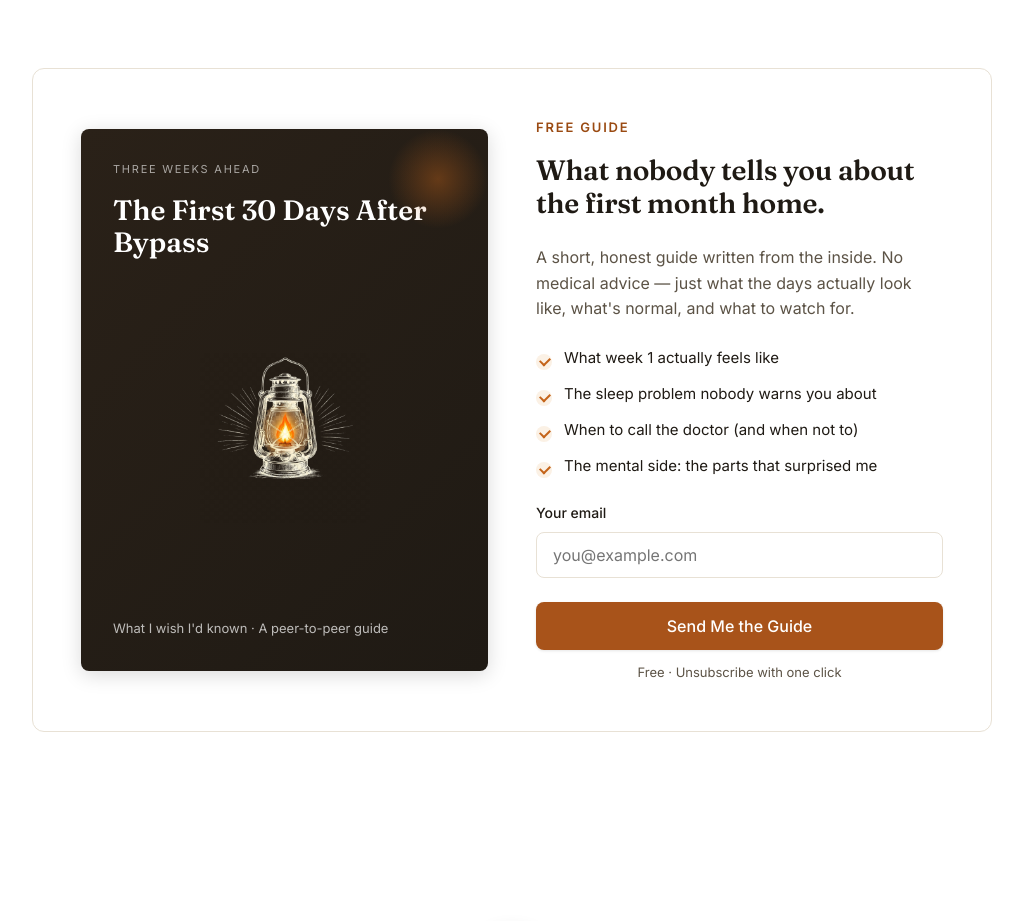
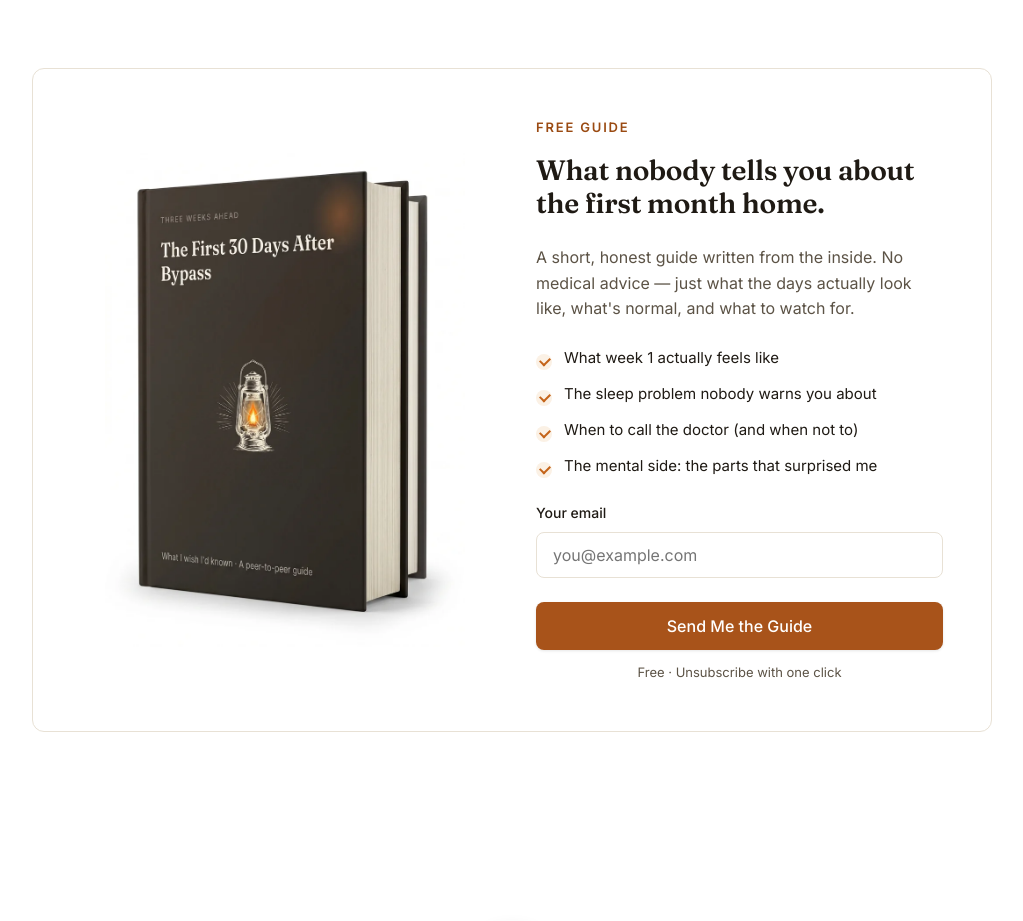
Before and after one commit to fbeach73/threeweeksahead, a website: page index.html in a window 1280 px wide. Shown: the part 1480-2401 px from the top of the page, without its empty margins (128-1151 px from the left). Drawn offline with Linux system fonts and the light colour scheme.

Commit message:
feat: replace flat guide cover with photorealistic 3D hardcover
Swap the CSS guide-preview panel for a thick 3D hardcover mockup
(guide-book.webp, 31KB) rendered via nano from the existing cover art —
visible spine/page depth, soft shadow, glowing lantern preserved.

Co-Authored-By: Claude Opus 4.8 (1M context) <noreply@anthropic.com>

```diff
--- a/index.html
+++ b/index.html
@@ -272,6 +272,13 @@
     height: auto;
     align-self: center;
     margin: 8px 0;
+  }
+  .guide-book {
+    display: block;
+    width: 100%;
+    max-width: 360px;
+    height: auto;
+    margin: 0 auto;
   }
   .guide-preview-footer {
     font-size: 13px;
@@ -550,14 +557,7 @@
   <div class="container-wide">
     <div class="lead-magnet">
       <div class="lead-magnet-grid">
-        <div class="guide-preview">
-          <div>
-            <div class="guide-preview-eyebrow">Three Weeks Ahead</div>
-            <div class="guide-preview-title">The First 30 Days After Bypass</div>
-          </div>
-          <img src="/cover-lantern.png" alt="" class="guide-cover-mark" width="200" height="200" loading="lazy" decoding="async">
-          <div class="guide-preview-footer">What I wish I'd known · A peer-to-peer guide</div>
-        </div>
+        <img src="/guide-book.webp" alt="The First 30 Days After Bypass — a free peer-to-peer guide from Three Weeks Ahead" class="guide-book" width="820" height="1125" loading="lazy" decoding="async">
         <div>
           <div class="eyebrow">Free Guide</div>
           <h2 style="font-size: 28px;">What nobody tells you about the first month home.</h2>
```
Also changed, not shown: guide-book.webp (added).
